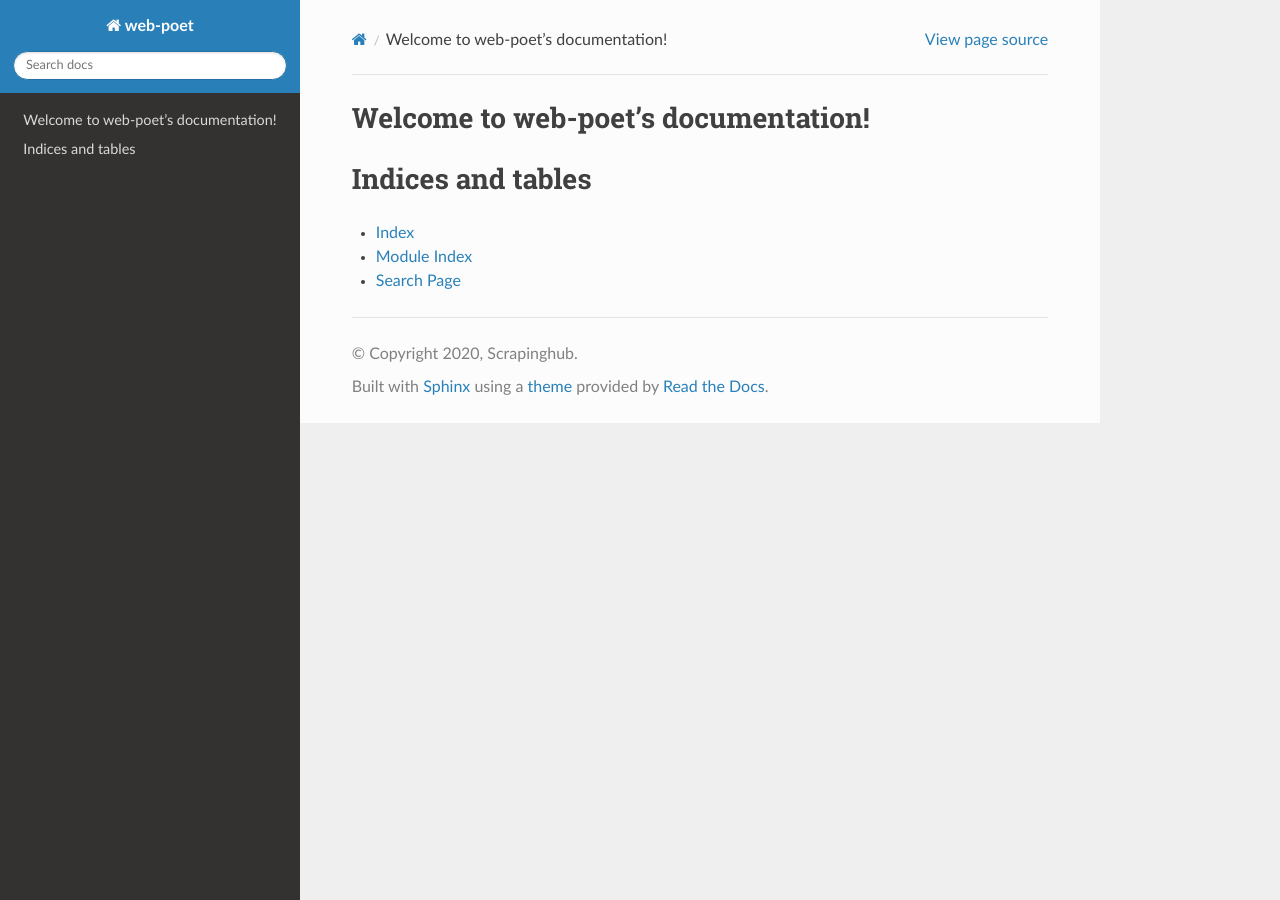
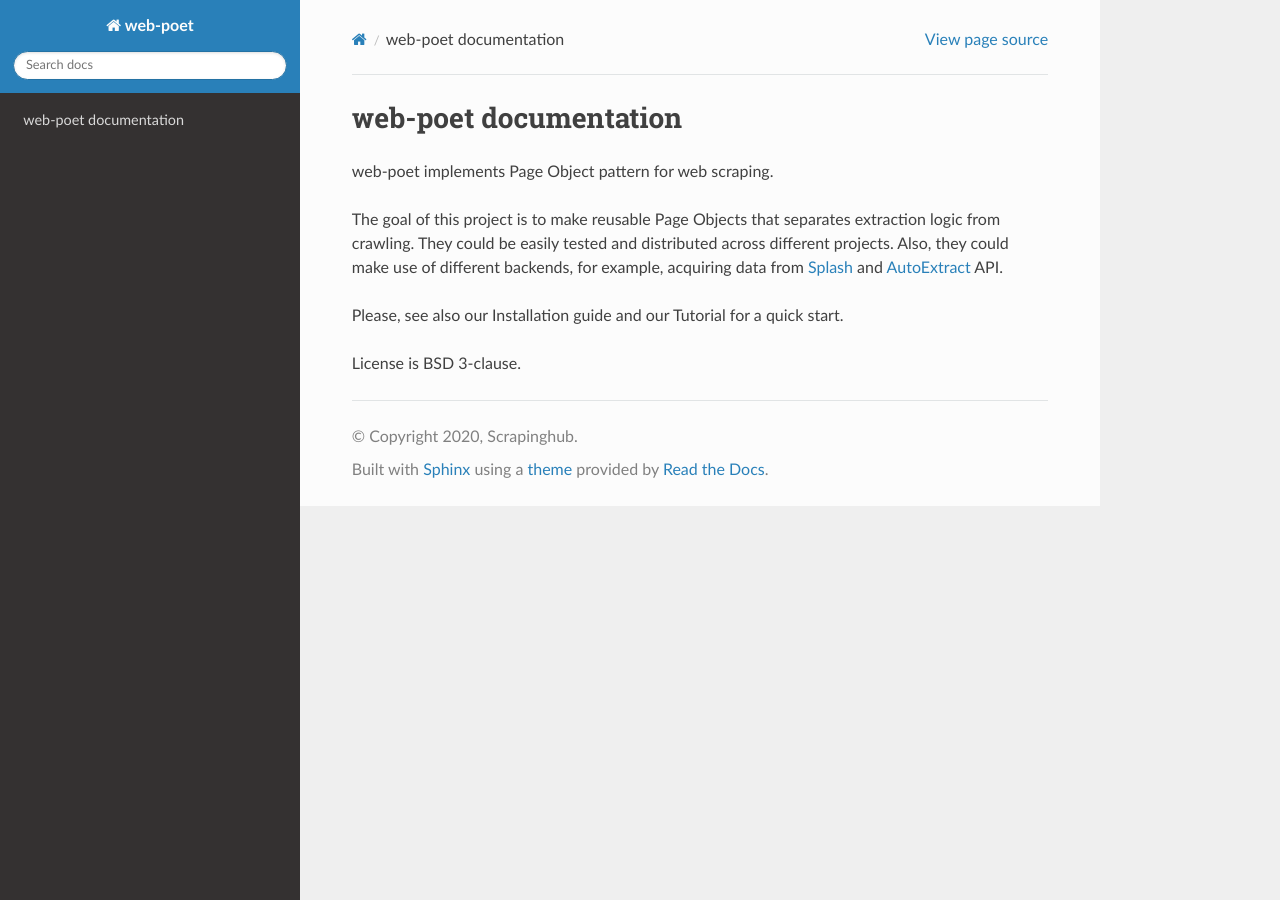
Before and after one commit to scrapinghub/web-poet, a Sphinx documentation site: the page built from docs/index.rst, in a window 1280 px wide. Built offline with Sphinx 7.4.7 and the Read the Docs theme 2.0.0, drawn with Linux system fonts in a browser that asks for light colours.

Commit message:
Create index file

```diff
--- a/docs/index.rst
+++ b/docs/index.rst
@@ -1,20 +1,22 @@
-.. web-poet documentation master file, created by
-   sphinx-quickstart on Wed May 13 11:18:14 2020.
-   You can adapt this file completely to your liking, but it should at least
-   contain the root `toctree` directive.
+======================
+web-poet documentation
+======================
 
-Welcome to web-poet's documentation!
-====================================
+web-poet implements Page Object pattern for web scraping.
+
+The goal of this project is to make reusable Page Objects that separates
+extraction logic from crawling. They could be easily tested and distributed
+across different projects. Also, they could make use of different backends,
+for example, acquiring data from `Splash`_ and `AutoExtract`_ API.
+
+Please, see also our Installation guide and our Tutorial for a quick start.
+
+License is BSD 3-clause.
+
+.. _`AutoExtract`: https://scrapinghub.com/autoextract
+.. _`Splash`: https://scrapinghub.com/splash
+.. _`web-poet`: https://github.com/scrapinghub/web-poet
 
 .. toctree::
    :maxdepth: 2
-   :caption: Contents:
-
-
-
-Indices and tables
-==================
-
-* :ref:`genindex`
-* :ref:`modindex`
-* :ref:`search`
+   :hidden:
```
